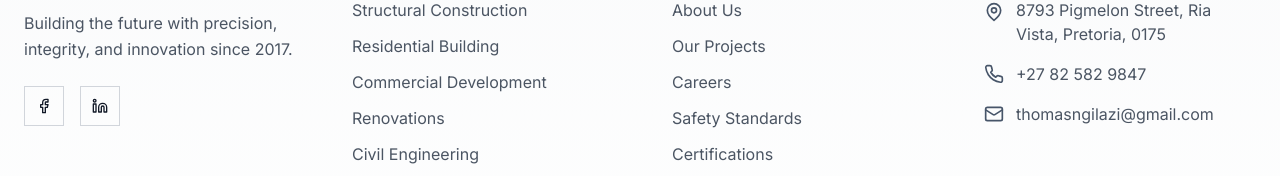
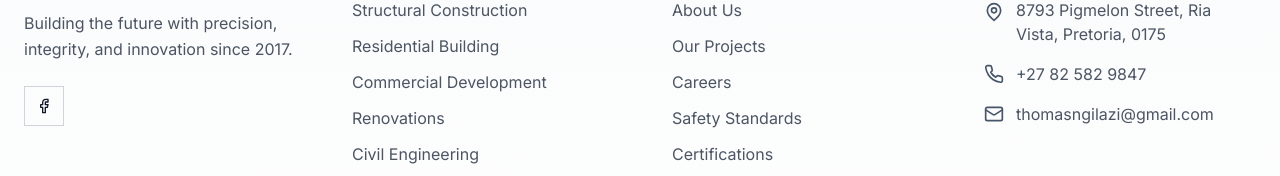
Before and after one commit to lololol0986/construction-, a React app: page / in a window 1280 px wide. Shown: the part 6692-6868 px from the top of the page. Built offline with nearby package versions, Linux system fonts and the light colour scheme; the HTML template or start-up script is replaced by a standard one.

Commit message:
Updated Footer.tsx

```diff
--- a/src/components/Footer.tsx
+++ b/src/components/Footer.tsx
@@ -1,4 +1,4 @@
-import { Facebook, Linkedin, Mail, Phone, MapPin } from 'lucide-react';
+import { Facebook, Mail, Phone, MapPin } from 'lucide-react';
 import { useState } from 'react';
 
 const Footer = () => {
@@ -32,12 +32,6 @@ const Footer = () => {
                 className="w-10 h-10 border border-gray-300 flex items-center justify-center hover:border-slate-500 hover:text-slate-700 transition-all duration-300 group"
               >
                 <Facebook className="w-4 h-4" />
-              </a>
-              <a
-                href="#"
-                className="w-10 h-10 border border-gray-300 flex items-center justify-center hover:border-slate-500 hover:text-slate-700 transition-all duration-300 group"
-              >
-                <Linkedin className="w-4 h-4" />
               </a>
             </div>
           </div>
```
